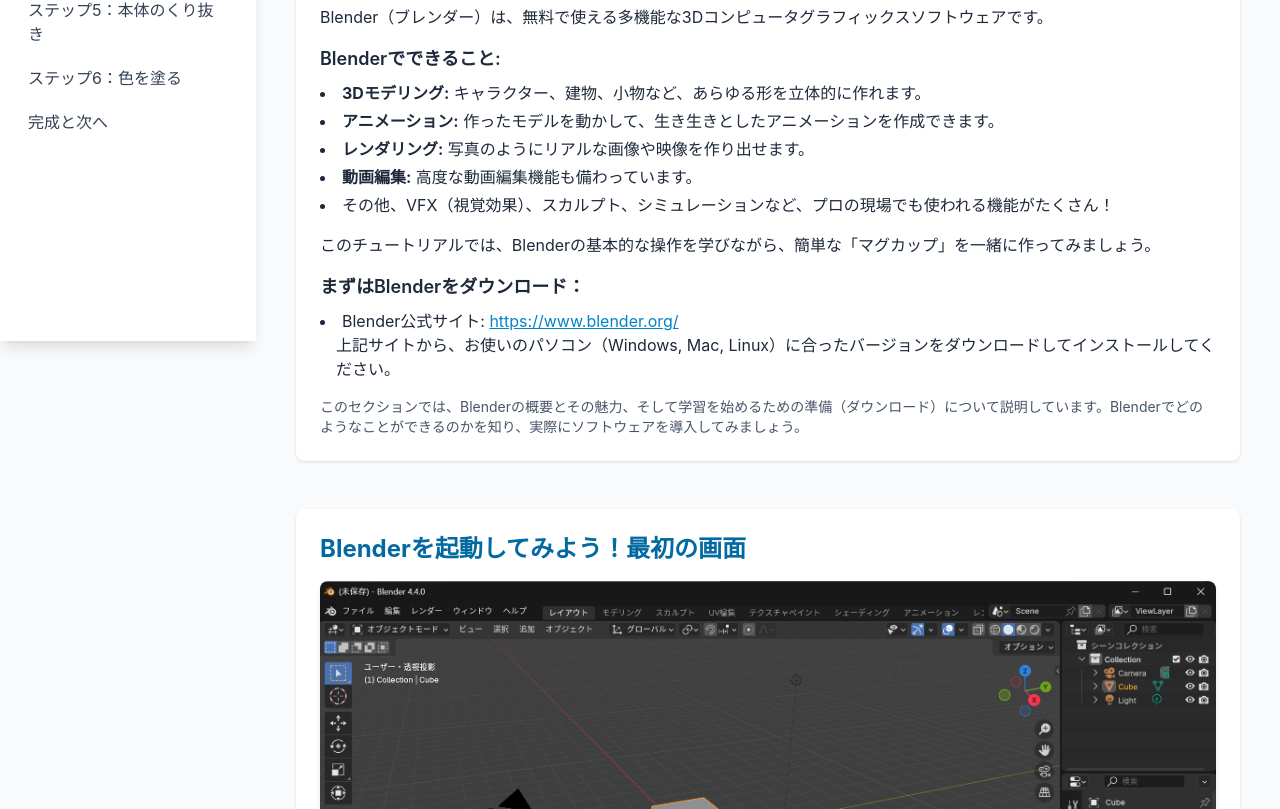
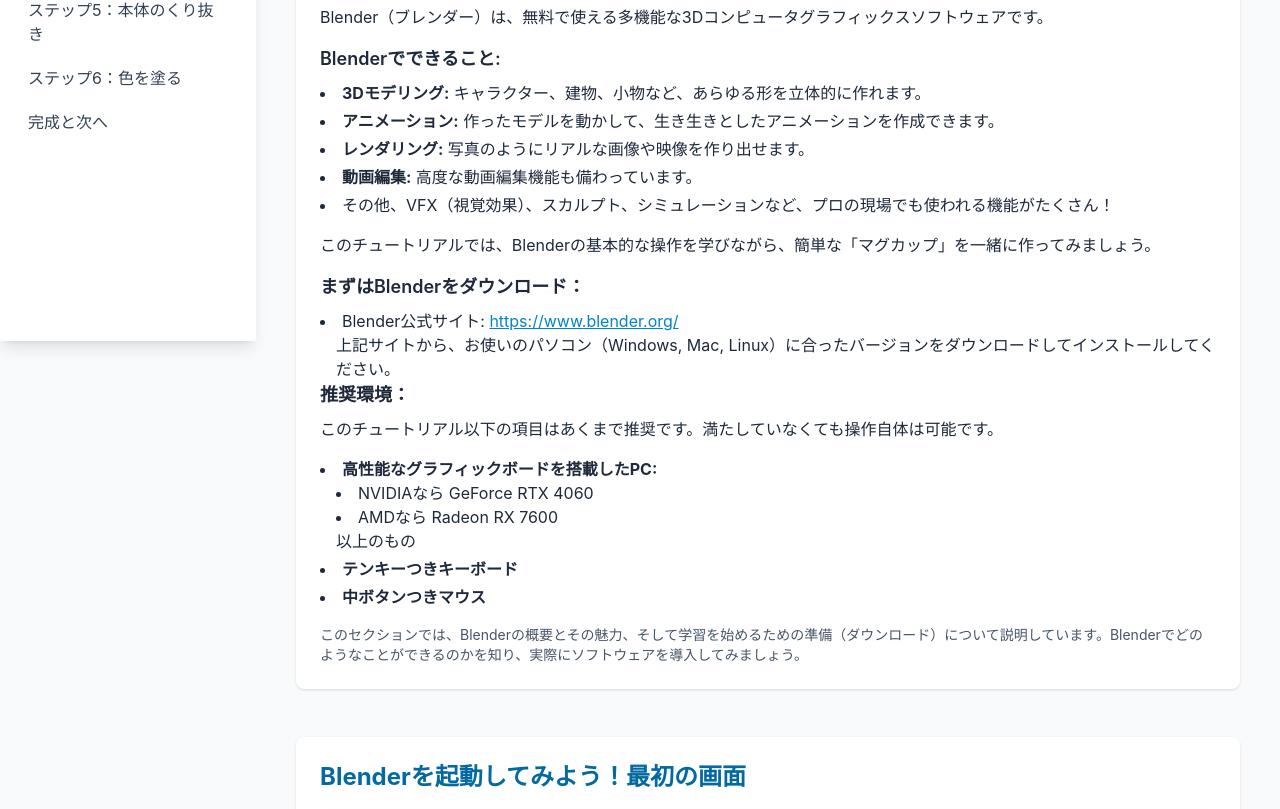
Before and after one commit to mimisukeMaster/blender-course-materials, a plain HTML site: page index.html in a window 1280 px wide. Shown: the part 459-1268 px from the top of the page. Drawn offline with nearby package versions, Linux system fonts and the light colour scheme.

Commit message:
update: 推奨環境を追記

```diff
--- a/index.html
+++ b/index.html
@@ -102,6 +102,19 @@
                     </ul>
                 </li>
             </ul>
+            <h4 class="text-lg font-semibold mb-2">推奨環境：</h4>
+            <p class="mb-4">このチュートリアル以下の項目はあくまで推奨です。満たしていなくても操作自体は可能です。</p>
+            <ul class="list-disc list-inside mb-4 space-y-1">
+                <li><strong>高性能なグラフィックボードを搭載したPC:</strong>
+                    <ul class="list-disc list-inside ml-4">
+                        <li>NVIDIAなら GeForce RTX 4060</li>
+                        <li>AMDなら Radeon RX 7600 </li>
+                        以上のもの
+                    </ul>
+                </li>
+                <li><strong>テンキーつきキーボード</strong></li>
+                <li><strong>中ボタンつきマウス</strong></li>
+            </ul></li>
             <p class="mt-4 text-sm text-slate-600">このセクションでは、Blenderの概要とその魅力、そして学習を始めるための準備（ダウンロード）について説明しています。Blenderでどのようなことができるのかを知り、実際にソフトウェアを導入してみましょう。</p>
         </section>
 
```
